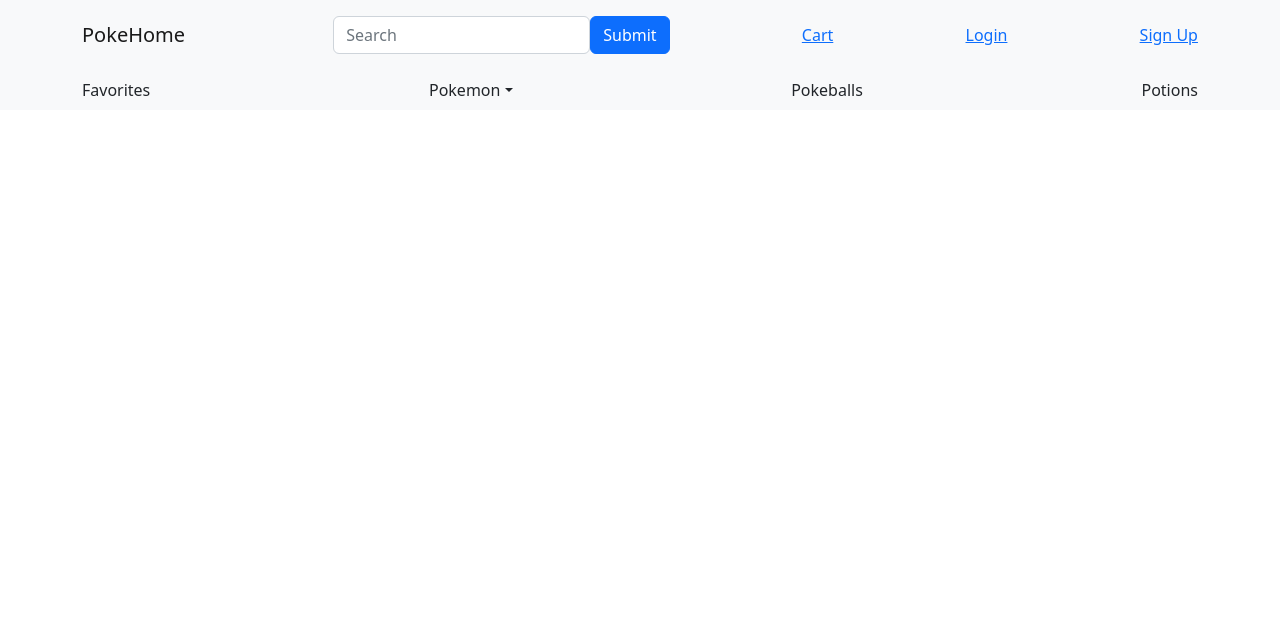
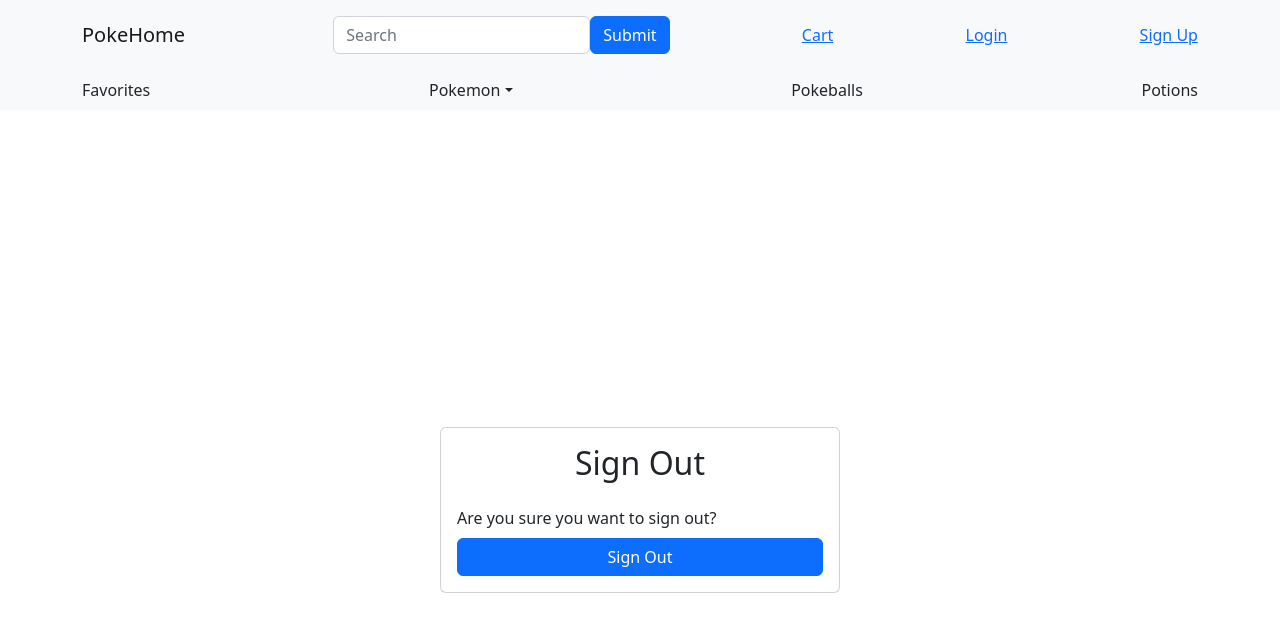
Before and after one commit to graceshopper-team-mastadon/GraceShopper-Congo, a React app: page /signout in a window 1280 px wide. Shown: the top 632 px of the page. Built offline with nearby package versions, Linux system fonts and the light colour scheme; no server answers.

Commit message:
added a signout page

```diff
--- a/client/App.js
+++ b/client/App.js
@@ -14,6 +14,7 @@
 import AddressBook from "./components/AccountView/AddressBook";
 import PaymentCards from "./components/AccountView/PaymentCards";
 import Feedback from "./components/AccountView/Feedback";
+import Signout from "./components/Signout"
 
 const App = () => {
   return (
@@ -28,6 +29,7 @@
         <Route exact path="/signup" element={<Signup />} />
         <Route exact path="/login" element={<Login />} />
         <Route exact path="/cart" element={<Cart />} />
+        <Route exact path="/signout" element={<Signout />} />
         <Route exact path="/profile" element={<UserProfile />} />
         <Route exact path="/order-history" element={<OrderHistory />} />
         <Route exact path="/address-book" element={<AddressBook />} />
--- a/client/components/PokeHome.js
+++ b/client/components/PokeHome.js
@@ -13,7 +13,7 @@
 } from "react-bootstrap";
 import { Offcanvas, OffcanvasBody, OffcanvasHeader, OffcanvasTitle } from "react-bootstrap";
 import { useState } from "react";
-import { Link} from "react-router-dom";
+import { Link } from "react-router-dom";
 import { useSelector } from "react-redux"
 import { useEffect } from "react";
 import axios from "axios";
@@ -48,6 +48,7 @@
           {!loggedIn ?
             <> <Link to="/login">Login</Link>
               <Link to="/signup">Sign Up</Link> </> : <>
+              <Link to="/signout"> Sign Out </Link>
               <Nav.Link href="" onClick={handleShow}>Account</Nav.Link>
               <Offcanvas show={show} onHide={handleClose} placement="end">
                 <Offcanvas.Header closeButton>
--- /dev/null
+++ b/client/components/Signout.js
@@ -0,0 +1,37 @@
+import React, { useState } from "react";
+const axios = require("axios");
+import { Card, Form, Button, Alert } from "react-bootstrap";
+import { Link, useNavigate } from "react-router-dom";
+
+export default function Login() {
+    const navigate = useNavigate();
+
+    const handleSubmit = async (e) => {
+        //andrew write your thing here
+        e.preventDefault();
+        navigate('/');
+    }
+
+    return (
+        <div
+            className="d-flex align-items-center justify-content-center"
+            style={{ minHeight: "100vh" }}
+        >
+            <div className="w-100" style={{ maxWidth: "400px" }}>
+                <Card>
+                    <Card.Body>
+                        <h2 className="text-center mb-4">Sign Out</h2>
+                        <Form onSubmit={handleSubmit}>
+                            <Form.Group id="signout">
+                                <Form.Label>Are you sure you want to sign out?</Form.Label>
+                            </Form.Group>
+                            <Button className="w-100" type="submit">
+                                Sign Out
+                            </Button><br></br>
+                        </Form>
+                    </Card.Body>
+                </Card>
+            </div>
+        </div>
+    );
+}
```
